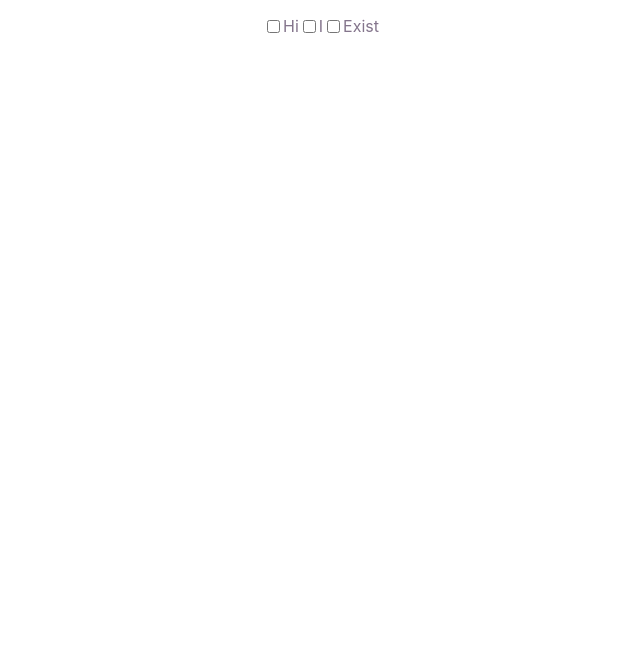
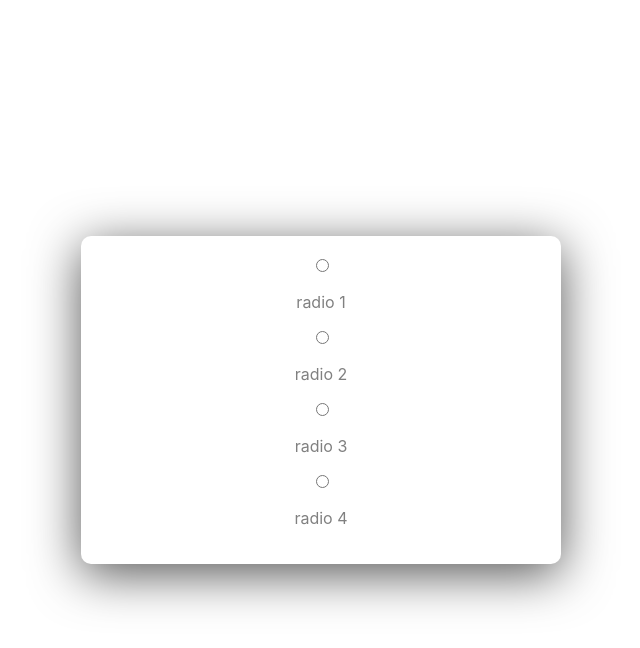
Before and after one commit to alyhoop/project-3, a React (Create React App) app: page / in a window 1280 px wide. Shown: the top 648 px of the page, without its empty margins (319-959 px from the left). Built offline with nearby package versions, Linux system fonts and the light colour scheme.

Commit message:
bootstrap react radio boxes

```diff
--- a/src/App.css
+++ b/src/App.css
@@ -1,11 +1,24 @@
 body {
-  color: rgb(132, 117, 140);
   text-align: center;
+  color: grey;
 }
 
 .App {
-  background-color: white;
+  border-radius: 60px;
+  height: 100vh;
+  width: 100%;
   display: flex;
+  flex-direction: column;
   justify-content: center;
   align-items: center;
 }
+
+.container {
+  width: 400px;
+  display: flex;
+  flex-direction: column;
+  padding: 20px 40px;
+  border-radius: 10px;
+  box-shadow: 0px 10px 50px #555;
+  background-color: #ffffff;
+}
--- a/src/App.js
+++ b/src/App.js
@@ -5,14 +5,18 @@ import './App.css';
 function App() {
   return (
     <div className="App">
-      <input className="form-check" type="checkbox" value="" />
-      <p>Hi</p>
-
-      <input className="form-check" type="checkbox" value="" />
-      <p>I</p>
-
-      <input className="form-check" type="checkbox" value="" />
-      <p>Exist</p>
+      <div className="container">
+        <>
+          <Form.Check type="radio" aria-label="radio 1" />
+          <p>radio 1</p>
+          <Form.Check type="radio" aria-label="radio 2" />
+          <p>radio 2</p>
+          <Form.Check type="radio" aria-label="radio 3" />
+          <p>radio 3</p>
+          <Form.Check type="radio" aria-label="radio 4" />
+          <p>radio 4</p>
+        </>
+      </div>
     </div>
   );
 }
```
